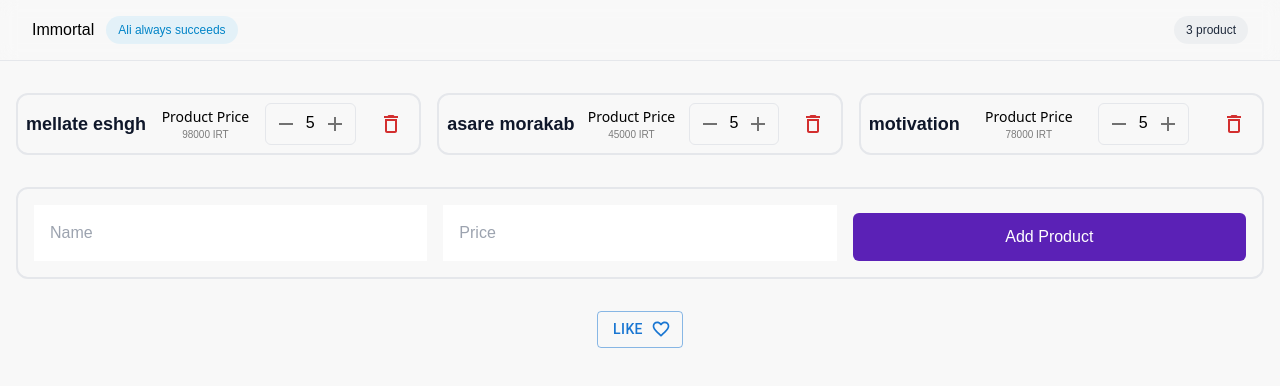
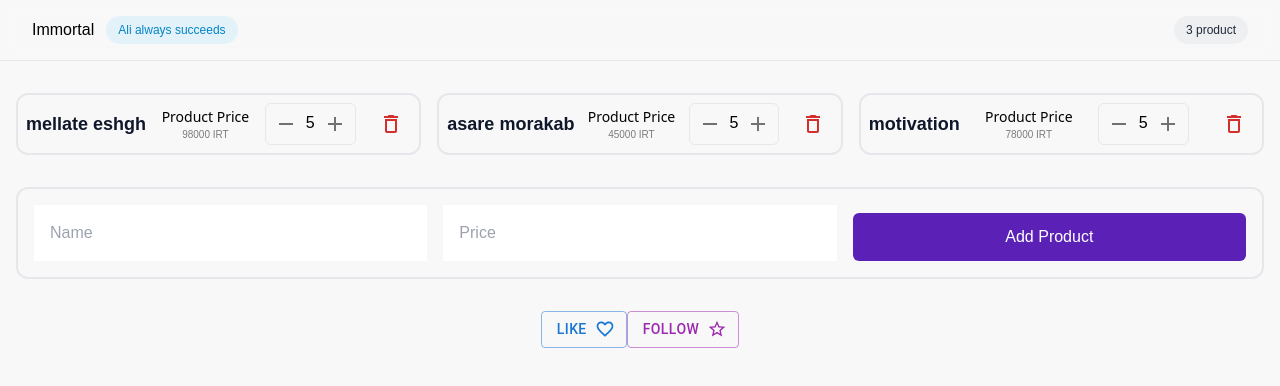
Before and after one commit to alihatampouri/react-course, a React (Create React App) app: page / in a window 1280 px wide. Shown: the top 386 px of the page. Built offline with nearby package versions, Linux system fonts and the light colour scheme.

Commit message:
add follow feature to like component

```diff
--- a/src/components/Like/Like.jsx
+++ b/src/components/Like/Like.jsx
@@ -1,6 +1,6 @@
-import { FavoriteBorderOutlined } from "@mui/icons-material";
+import { FavoriteBorderOutlined, StarOutline } from "@mui/icons-material";
 import { Button } from "@mui/material";
-import React, { Component } from "react";
+import React, { Component, Fragment } from "react";
 
 class Like extends Component {
   state = {};
@@ -9,8 +9,8 @@ class Like extends Component {
     super(props);
     this.state = {
       mainTitle: document.title,
-      count: 0,
-      intervalId: null,
+      like: 0,
+      follow: 0,
     };
   }
 
@@ -21,8 +21,13 @@ class Like extends Component {
     }, 3000);
   }
 
-  componentDidUpdate() {
-    document.title = `liked ${this.state.count} Times`;
+  componentDidUpdate(preveProps, preveStates) {
+    if (preveStates.like !== this.state.like) {
+        document.title = `liked ${this.state.like} Times`;
+    } else if (preveStates.follow !== this.state.follow) {
+        document.title = `followed ${this.state.follow} Times`;
+    }
+
     setTimeout(() => {
       document.title = this.state.mainTitle;
     }, 3000);
@@ -30,13 +35,24 @@ class Like extends Component {
 
   render() {
     return (
-      <Button
-        variant="outlined"
-        endIcon={<FavoriteBorderOutlined />}
-        onClick={() => this.setState({ count: this.state.count + 1 })}
-      >
-        Like {this.state.count > 0 && this.state.count}
-      </Button>
+      <Fragment>
+        <Button
+          variant="outlined"
+          endIcon={<FavoriteBorderOutlined />}
+          onClick={() => this.setState({ like: this.state.like + 1 })}
+        >
+          Like {this.state.like > 0 && this.state.like}
+        </Button>
+
+        <Button
+          variant="outlined"
+          color="secondary"
+          endIcon={<StarOutline />}
+          onClick={() => this.setState({ follow: this.state.follow + 1 })}
+        >
+          Follow {this.state.follow > 0 && this.state.follow}
+        </Button>
+      </Fragment>
     );
   }
 }
```
